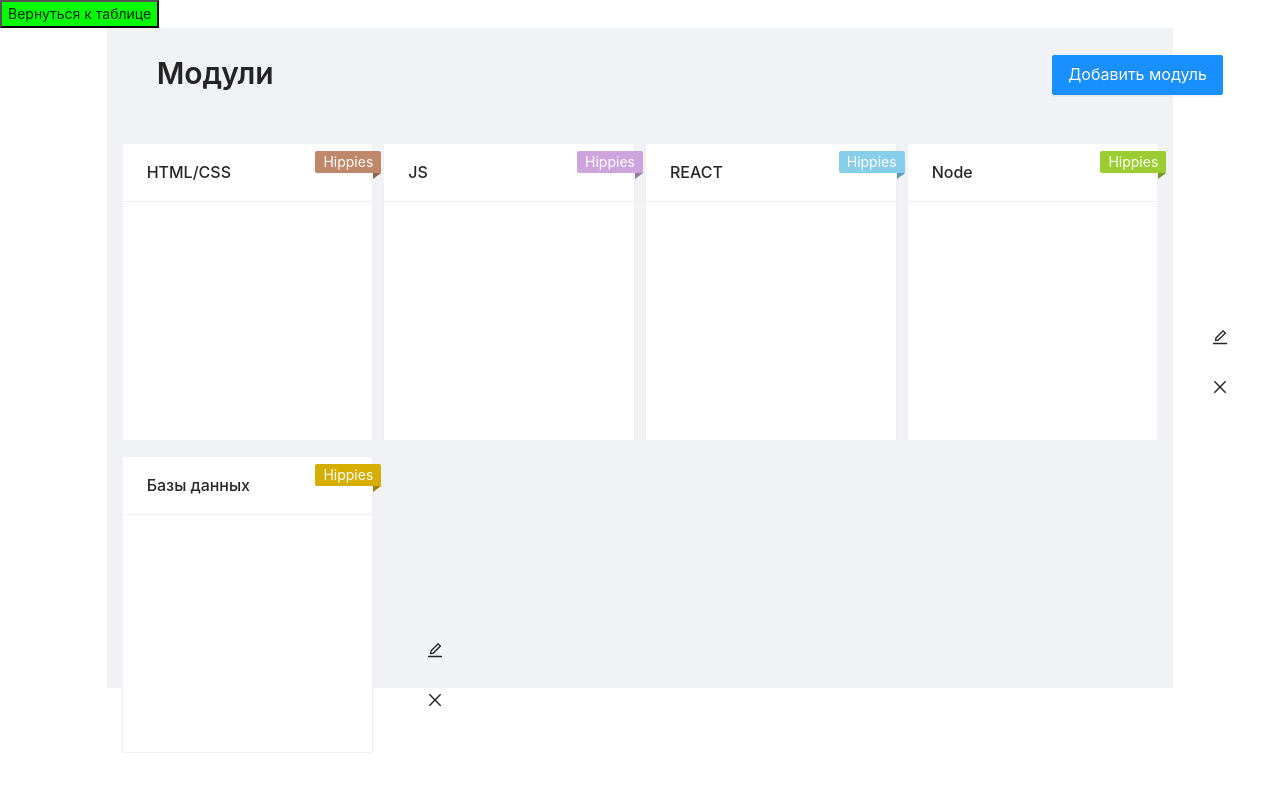
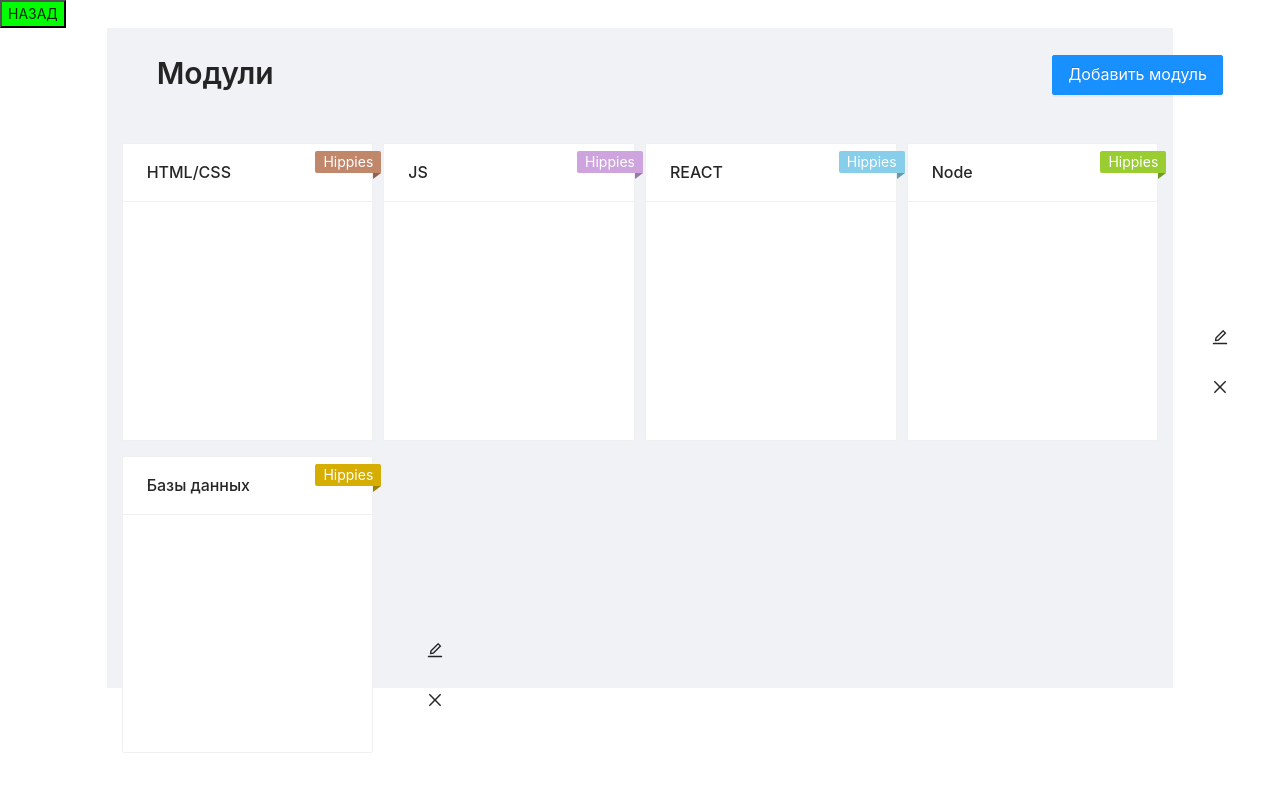
Before and after one commit to Arminonly/user_table, a React (Create React App) app: page /ModulesMain in a window 1280 px wide. Shown: the top 792 px of the page. Built offline with nearby package versions, Linux system fonts and the light colour scheme.

Commit message:
first commit

```diff
--- a/src/components/modules/ModulesMain.js
+++ b/src/components/modules/ModulesMain.js
@@ -23,7 +23,7 @@ const ModulesMain = () => {
         onClick={() => navigate('/Users')}
         style={{ backgroundColor: 'lime', cursor: 'pointer' }}
       >
-        Вернуться к таблице
+        НАЗАД
       </button>
       <Row>
         <Col style={{ height: '100vh' }} span={20} offset={2}>
--- a/src/components/usersTable/tableHeader/HeaderInput.js
+++ b/src/components/usersTable/tableHeader/HeaderInput.js
@@ -1,26 +1,25 @@
 import React from 'react'
 import { Input, Space } from 'antd'
-import {users} from '../../usersTable/data'
+// import {users} from '../../usersTable/data'
 
 export const HeaderInput = () => {
   const onSearch = (value) => console.log(value)
-   const [value, setValue] = React.useState('')
+
   const { Search } = Input
 
-  const filteredUsers = users.filter((user)=>{
-    return user.name.toLowerCase().includes(value.toLowerCase())
-  })
-console.log(filteredUsers);
+  // const filteredUsers = users.filter((user)=>{
+    // return user.name.toLowerCase().includes(value.toLowerCase())
+  // })
+// console.log(filteredUsers);
 
 
   return (
     <Space style={{ marginTop: '30px' }}>
       <Search
         type="search"
-        onChange={(e) => setValue(e.target.value)}
+        // onChange={(e) => setValue(e.target.value)}
         placeholder="поиск"
         onSearch={onSearch}
-        filteredusers={filteredUsers}
       />
     </Space>
   )
--- a/src/components/usersTable/tableHeader/HeaderTitle.js
+++ b/src/components/usersTable/tableHeader/HeaderTitle.js
@@ -3,8 +3,12 @@ import { Row, Col} from 'antd'
 import { HeaderText } from './HeaderText'
 import  HeaderButton  from './HeaderButton'
 import { HeaderInput } from './HeaderInput'
+import {users} from '../../usersTable/data'
+
+
 
 export const HeaderTitle = () => {
+  const [value, setValue] = React.useState('')
   return (
 <>
 
```
